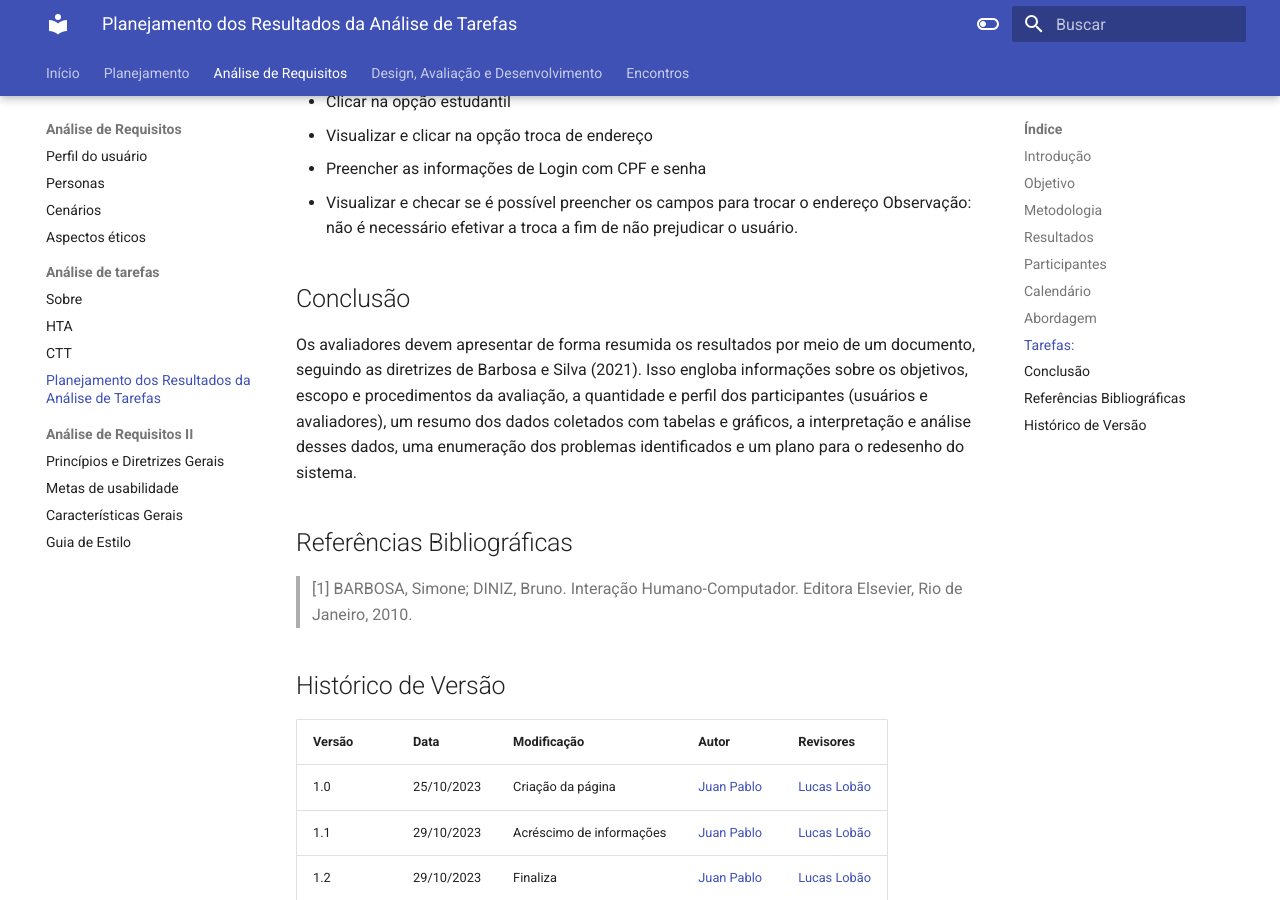
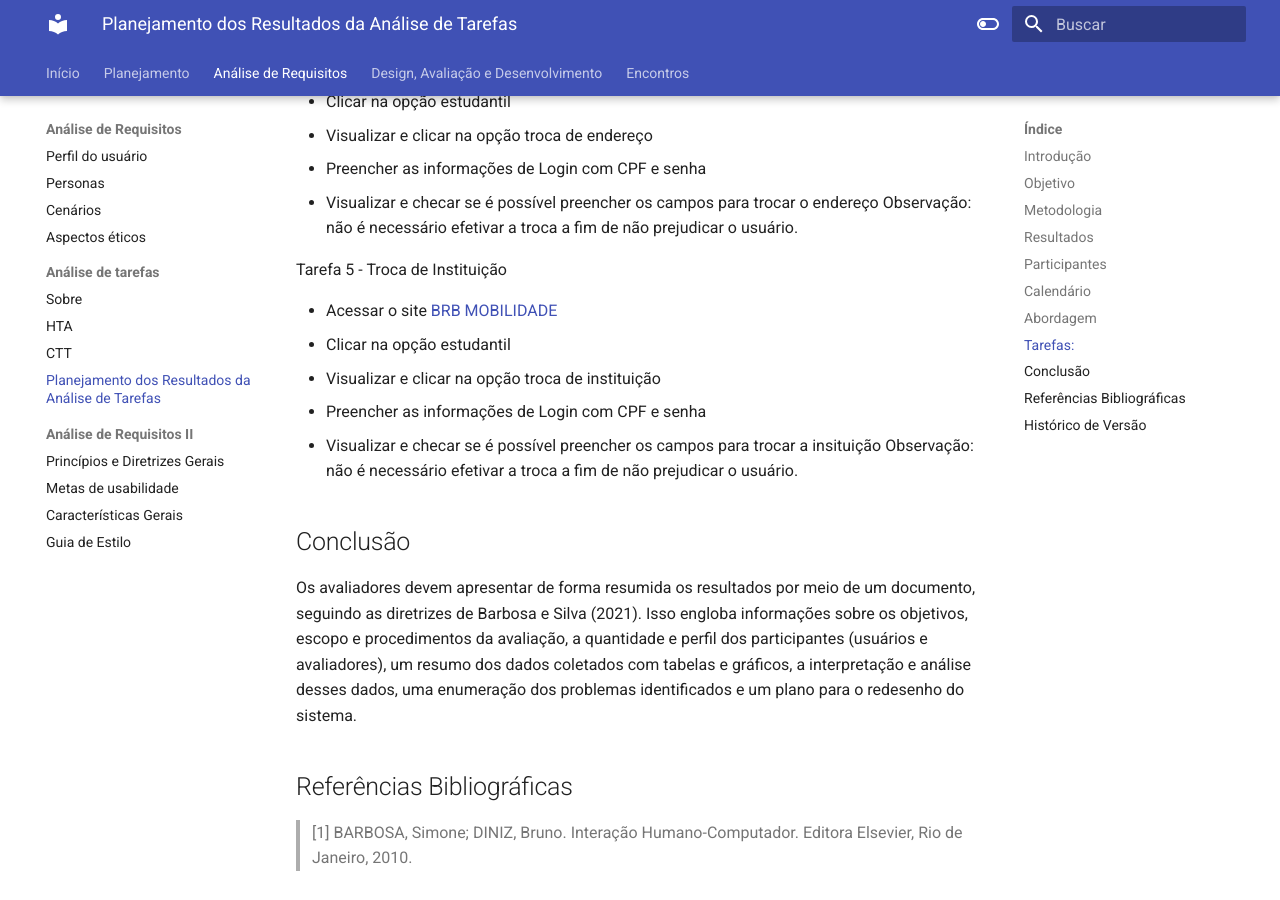
Before and after one commit to Interacao-Humano-Computador/2023.2--BRB-Mobilidade, an MkDocs documentation site: the page built from docs/analiseRequisitos/analise_tarefas/planResAn.md, in a window 1280 px wide and 900 px high, scrolled down 2252 px. Built offline with MkDocs 1.6.1 and Material for MkDocs 9.7.7, drawn with Linux system fonts in a browser that asks for light colours.

Commit message:
tarefa 5

```diff
--- a/docs/analiseRequisitos/analise_tarefas/planResAn.md
+++ b/docs/analiseRequisitos/analise_tarefas/planResAn.md
@@ -59,7 +59,14 @@
 - Visualizar e checar se é possível preencher os campos para trocar o endereço
 Observação: não é necessário efetivar a troca a fim de não prejudicar o usuário.
 
+Tarefa 5 - Troca de Instituição
 
+- Acessar o site <a href="https://mobilidade.brb.com.br">BRB MOBILIDADE</a>
+- Clicar na opção estudantil
+- Visualizar e clicar na opção troca de instituição
+- Preencher as informações de Login com CPF e senha
+- Visualizar e checar se é possível preencher os campos para trocar a insituição
+Observação: não é necessário efetivar a troca a fim de não prejudicar o usuário.
 
 
 ## Conclusão
```
